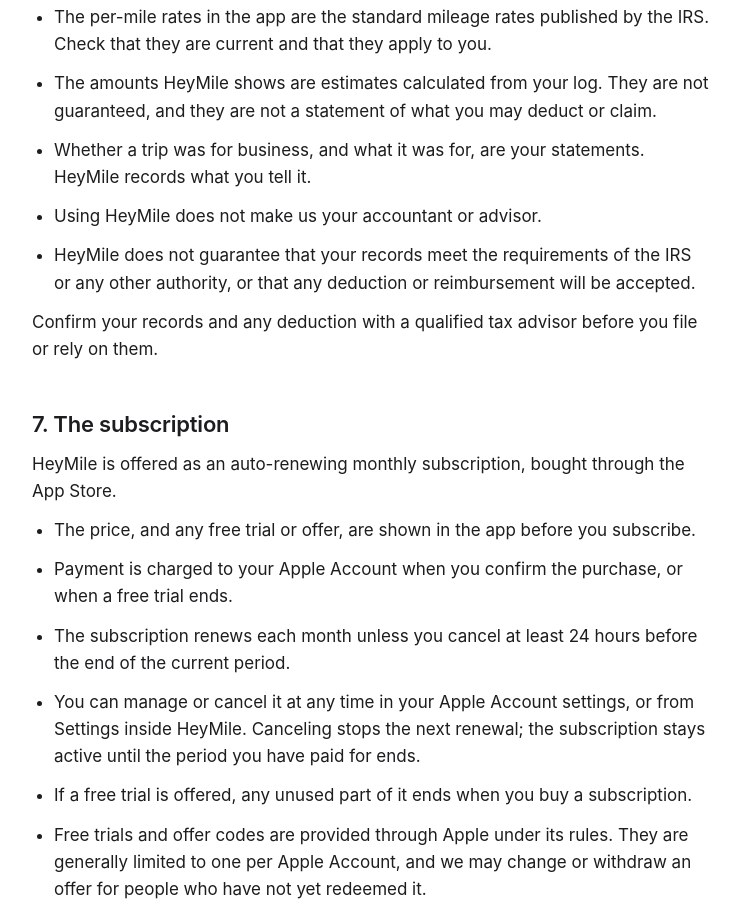
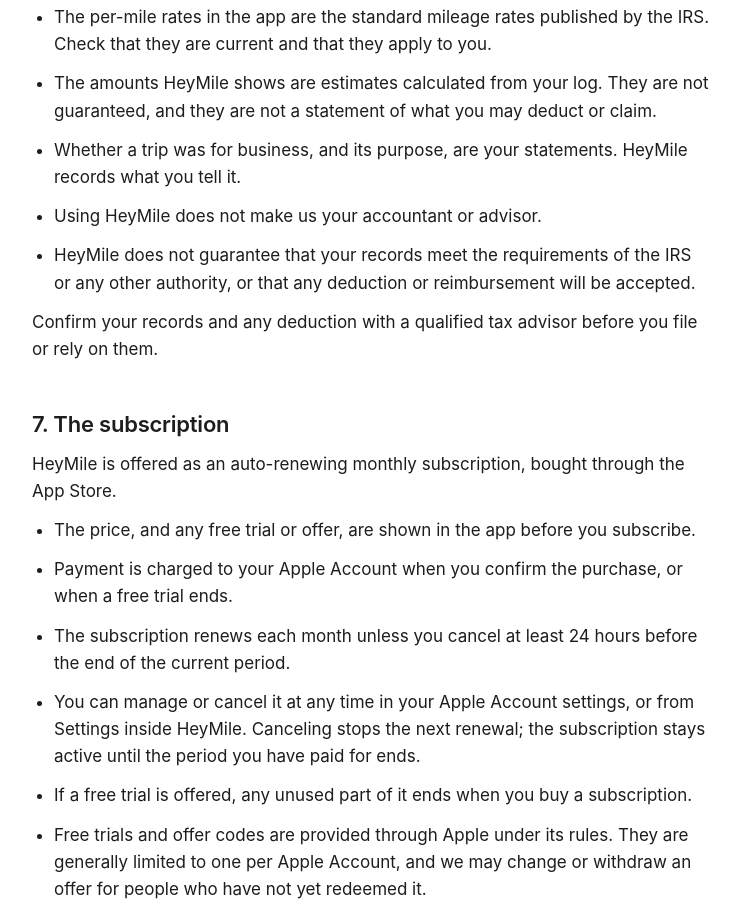
Before and after one commit to agntpool/heymile-site, a plain HTML site: page terms/index.html in a window 1280 px wide. Shown: the part 2960-3872 px from the top of the page, without its empty margins (268-1007 px from the left). Drawn offline with Linux system fonts and the light colour scheme.

Commit message:
Terms say purpose, matching the app's wording

```diff
--- a/terms/index.html
+++ b/terms/index.html
@@ -97,7 +97,7 @@
   <ul>
     <li>The per-mile rates in the app are the standard mileage rates published by the IRS. Check that they are current and that they apply to you.</li>
     <li>The amounts HeyMile shows are estimates calculated from your log. They are not guaranteed, and they are not a statement of what you may deduct or claim.</li>
-    <li>Whether a trip was for business, and what it was for, are your statements. HeyMile records what you tell it.</li>
+    <li>Whether a trip was for business, and its purpose, are your statements. HeyMile records what you tell it.</li>
     <li>Using HeyMile does not make us your accountant or advisor.</li>
     <li>HeyMile does not guarantee that your records meet the requirements of the IRS or any other authority, or that any deduction or reimbursement will be accepted.</li>
   </ul>
```
